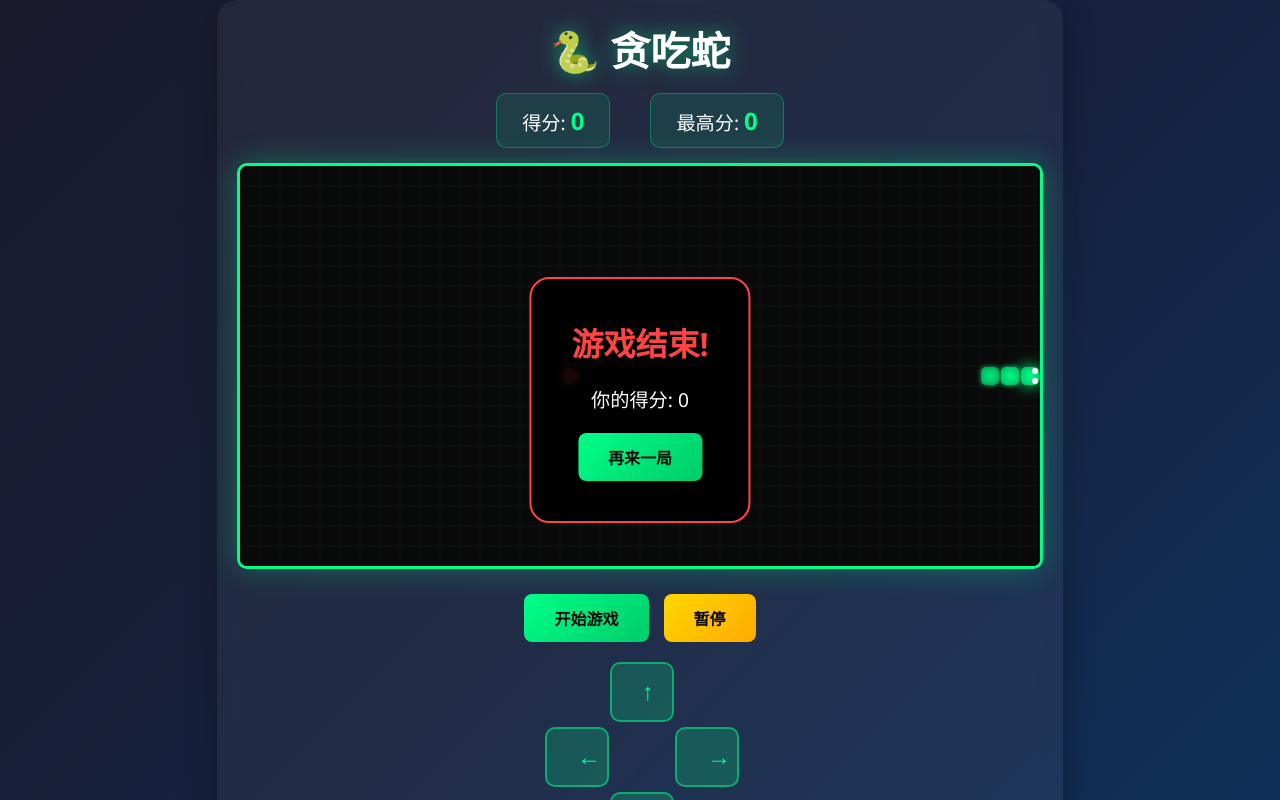
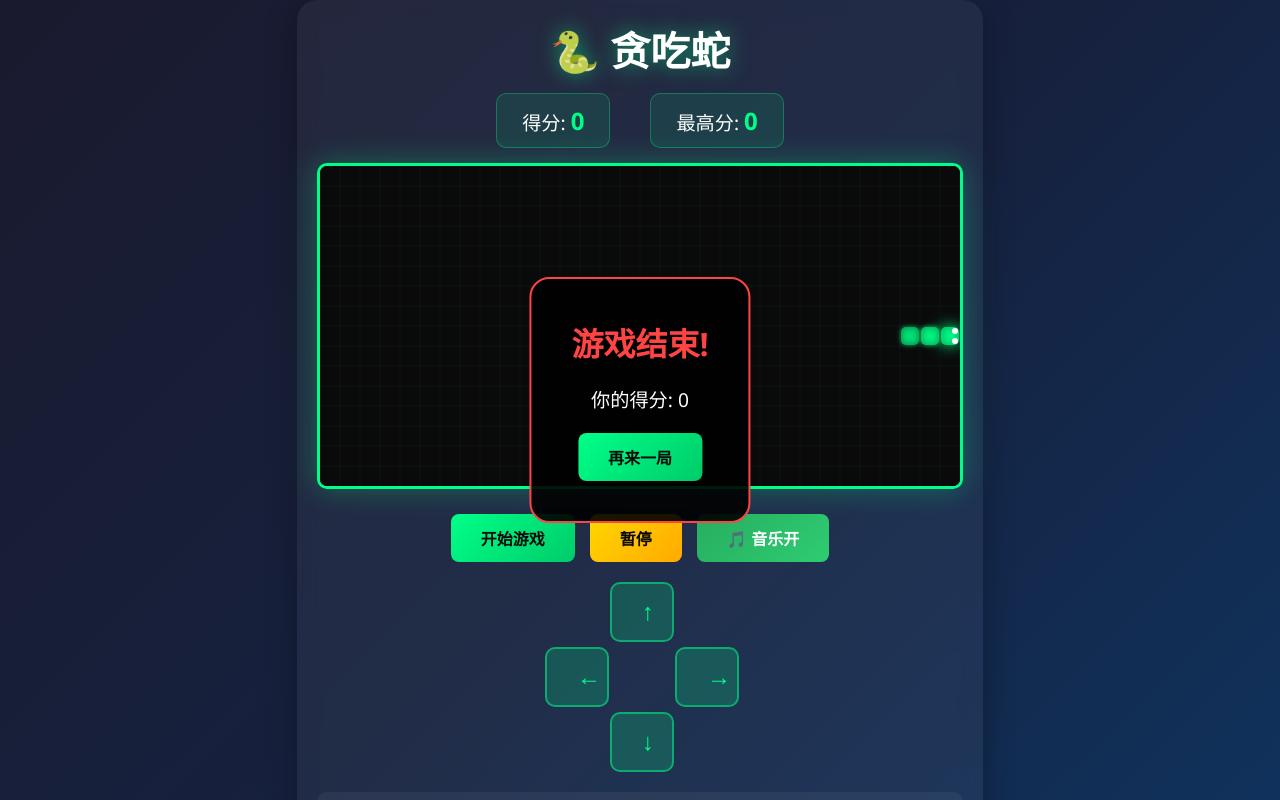
Before and after one commit to ljw-clawhub/snake-game, a plain HTML site: page index.html in a window 1280 px wide. Both pictures are taken after a click on the button "开始游戏". Shown: the top 800 px of the page. Drawn offline with Linux system fonts and the light colour scheme.

Commit message:
画布动态适应屏幕大小，添加音乐开关按钮

```diff
--- a/index.html
+++ b/index.html
@@ -63,6 +63,8 @@
             border-radius: 10px;
             box-shadow: 0 0 30px rgba(0, 255, 136, 0.3);
             background: #0a0a0a;
+            max-width: 100%;
+            touch-action: none;
         }
 
         .controls {
@@ -71,6 +73,20 @@
             gap: 15px;
             justify-content: center;
             flex-wrap: wrap;
+        }
+
+        .btn-music {
+            background: linear-gradient(135deg, #9b59b6, #8e44ad);
+            color: #fff;
+        }
+
+        .btn-music:hover {
+            transform: translateY(-2px);
+            box-shadow: 0 5px 20px rgba(155, 89, 182, 0.4);
+        }
+
+        .btn-music.active {
+            background: linear-gradient(135deg, #27ae60, #2ecc71);
         }
 
         button {
@@ -148,12 +164,6 @@
         .mobile-btn.right { grid-column: 3; grid-row: 2; }
 
         @media (max-width: 850px) {
-            #gameCanvas {
-                width: 100%;
-                max-width: 800px;
-                height: auto;
-            }
-
             h1 {
                 font-size: 1.8rem;
             }
@@ -215,11 +225,12 @@
             </div>
         </div>
 
-        <canvas id="gameCanvas" width="800" height="400"></canvas>
+        <canvas id="gameCanvas"></canvas>
 
         <div class="controls">
             <button class="btn-start" id="startBtn">开始游戏</button>
             <button class="btn-pause" id="pauseBtn">暂停</button>
+            <button class="btn-music" id="musicBtn">🎵 音乐开</button>
         </div>
 
         <div class="mobile-controls">
@@ -250,12 +261,12 @@
         const highScoreEl = document.getElementById('highScore');
         const startBtn = document.getElementById('startBtn');
         const pauseBtn = document.getElementById('pauseBtn');
+        const musicBtn = document.getElementById('musicBtn');
         const gameOverEl = document.getElementById('gameOver');
         const finalScoreEl = document.getElementById('finalScore');
 
         const gridSize = 20;
-        const tileCountX = canvas.width / gridSize;   // 水平格子数 (40)
-        const tileCountY = canvas.height / gridSize;  // 垂直格子数 (20)
+        let tileCountX, tileCountY;  // 动态计算
 
         let snake = [];
         let food = {};
@@ -267,14 +278,65 @@
         let gameSpeed = 130; // 减慢30%
         let isRunning = false;
         let isPaused = false;
+        let musicEnabled = true;
 
         highScoreEl.textContent = highScore;
 
+        // 动态调整画布大小
+        function resizeCanvas() {
+            const maxWidth = Math.min(window.innerWidth - 40, 800);  // 最大800，留边距
+            const aspectRatio = 2;  // 宽高比 2:1
+
+            canvas.width = maxWidth;
+            canvas.height = maxWidth / aspectRatio;
+
+            // 确保高度不超过屏幕
+            const maxHeight = window.innerHeight * 0.4;
+            if (canvas.height > maxHeight) {
+                canvas.height = maxHeight;
+                canvas.width = maxHeight * aspectRatio;
+            }
+
+            // 确保是 gridSize 的整数倍
+            canvas.width = Math.floor(canvas.width / gridSize) * gridSize;
+            canvas.height = Math.floor(canvas.height / gridSize) * gridSize;
+
+            // 更新格子数
+            tileCountX = canvas.width / gridSize;
+            tileCountY = canvas.height / gridSize;
+
+            // 如果游戏正在运行，重新绘制
+            if (snake.length > 0) {
+                // 确保蛇和食物在新画布范围内
+                snake = snake.map(s => ({
+                    x: Math.min(s.x, tileCountX - 1),
+                    y: Math.min(s.y, tileCountY - 1)
+                }));
+                if (food.x >= tileCountX || food.y >= tileCountY) {
+                    spawnFood();
+                }
+                draw();
+            }
+        }
+
+        // 监听窗口大小变化
+        window.addEventListener('resize', resizeCanvas);
+        window.addEventListener('orientationchange', () => {
+            setTimeout(resizeCanvas, 100);
+        });
+
+        // 初始化画布大小
+        resizeCanvas();
+
         function initGame() {
+            resizeCanvas();
+            const centerX = Math.floor(tileCountX / 2);
+            const centerY = Math.floor(tileCountY / 2);
+
             snake = [
-                { x: 20, y: 10 },  // 调整到画布中心
-                { x: 19, y: 10 },
-                { x: 18, y: 10 }
+                { x: centerX, y: centerY },
+                { x: centerX - 1, y: centerY },
+                { x: centerX - 2, y: centerY }
             ];
             direction = { x: 1, y: 0 };
             nextDirection = { x: 1, y: 0 };
@@ -780,8 +842,7 @@
 
         // 启动背景音乐
         function startBackgroundMusic() {
-            if (audioContext) return;
-
+            if (!audioContext) {
                 audioContext = new (window.AudioContext || window.webkitAudioContext)();
 
                 // 主音量
@@ -803,21 +864,50 @@
                 padGain = audioContext.createGain();
                 padGain.gain.setValueAtTime(0.5, audioContext.currentTime);
                 padGain.connect(masterGain);
+            }
 
             if (audioContext.state === 'suspended') {
                 audioContext.resume();
             }
 
             // 每0.5秒一拍 (120 BPM)
+            if (!musicInterval) {
                 musicInterval = setInterval(playBeat, 500);
-
-            // 立即开始第一拍
                 playBeat();
             }
 
+            musicEnabled = true;
+            musicBtn.textContent = '🎵 音乐开';
+            musicBtn.classList.add('active');
+        }
+
+        // 停止背景音乐
+        function stopBackgroundMusic() {
+            if (musicInterval) {
+                clearInterval(musicInterval);
+                musicInterval = null;
+            }
+            musicEnabled = false;
+            musicBtn.textContent = '🎵 音乐关';
+            musicBtn.classList.remove('active');
+        }
+
+        // 切换音乐
+        function toggleMusic() {
+            if (musicEnabled) {
+                stopBackgroundMusic();
+            } else {
+                startBackgroundMusic();
+            }
+        }
+
+        musicBtn.addEventListener('click', toggleMusic);
+
         // 在用户第一次交互时启动音乐
         function initMusicOnInteraction() {
+            if (musicEnabled) {
                 startBackgroundMusic();
+            }
             document.removeEventListener('click', initMusicOnInteraction);
             document.removeEventListener('keydown', initMusicOnInteraction);
         }
```
Lines whose indentation alone changed are shown as unchanged.
